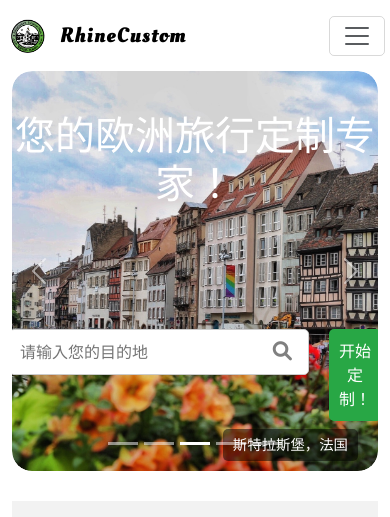
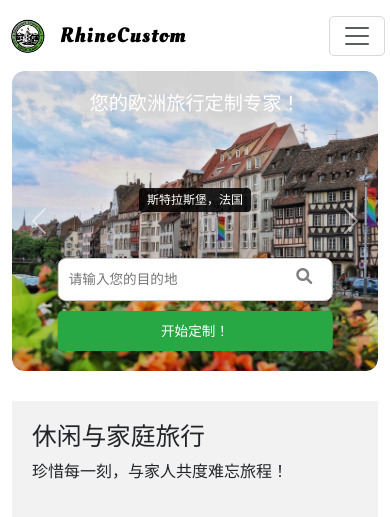
Before and after one commit to badenLu/rhinecustom_web, a React (Create React App) app in the folder frontend/: page / in a window 390 px wide. Shown: the top 517 px of the page. Built offline with nearby package versions, Linux system fonts and the light colour scheme; grey boxes are pictures that could not be loaded.

Commit message:
optimized the responsive css for the homepage

```diff
--- a/frontend/src/pages/Homepage.css
+++ b/frontend/src/pages/Homepage.css
@@ -236,3 +236,212 @@
     flex: 0 0 70%;
   }
 }
+
+/* ========== 移动端搜索栏优化 ========== */
+
+/* 小屏幕优化 (平板) */
+@media (max-width: 992px) {
+  .banner-container {
+    height: 350px;
+  }
+
+  .banner-img {
+    height: 350px;
+  }
+
+  .slogan {
+    font-size: 2rem;
+    top: 30px;
+    padding: 0 20px;
+  }
+
+  .banner-container .search-container {
+    flex-direction: column;
+    gap: 12px;
+    bottom: 30px;
+    width: 70%; /* 缩短到70% */
+    max-width: 450px; /* 限制最大宽度 */
+    left: 50%;
+    transform: translateX(-50%);
+  }
+
+  .banner-container .search-box {
+    width: 100%;
+  }
+
+  .banner-container .search-input {
+    width: 100%;
+    padding: 12px 40px 12px 12px;
+    font-size: 1rem;
+  }
+
+  .banner-container .search-icon {
+    right: 10px;
+    padding: 12px;
+  }
+
+  .customization-button {
+    width: 100%;
+    padding: 12px;
+    font-size: 1rem;
+  }
+
+  /* 地点文字调整 - 标题和搜索栏之间 */
+  .image-caption {
+    font-size: 0.9rem;
+    position: absolute;
+    bottom: auto;
+    top: 50%; /* 垂直居中位置 */
+    left: 50%;
+    right: auto;
+    transform: translate(-50%, -50%); /* 完全居中 */
+    padding: 6px 15px;
+    background-color: rgba(0, 0, 0, 0.85); /* 增加不透明度 */
+    border-radius: 6px;
+    white-space: nowrap;
+    max-width: 80%;
+    overflow: hidden;
+    text-overflow: ellipsis;
+    z-index: 5; /* 确保在上层 */
+  }
+}
+
+/* 手机屏幕优化 */
+@media (max-width: 768px) {
+  .banner-container {
+    height: 320px;
+    border-radius: 15px;
+  }
+
+  .banner-img {
+    height: 320px;
+    border-radius: 15px;
+  }
+
+  .slogan {
+    font-size: 1.6rem;
+    top: 25px;
+    padding: 0 15px;
+    line-height: 1.3;
+  }
+
+  .banner-container .search-container {
+    bottom: 25px;
+    gap: 10px;
+    width: 65%; /* 进一步缩短 */
+    max-width: 400px;
+  }
+
+  .banner-container .search-input {
+    padding: 11px 40px 11px 11px;
+    font-size: 0.95rem;
+  }
+
+  .customization-button {
+    padding: 11px;
+    font-size: 0.95rem;
+  }
+
+  /* 地点文字 - 标题和搜索栏之间 */
+  .image-caption {
+    font-size: 0.85rem;
+    top: 48%;
+    left: 50%;
+    right: auto;
+    transform: translate(-50%, -50%);
+    padding: 5px 12px;
+    background-color: rgba(0, 0, 0, 0.85);
+    max-width: 75%;
+    white-space: nowrap;
+    overflow: hidden;
+    text-overflow: ellipsis;
+    border-radius: 5px;
+  }
+}
+
+/* 小手机屏幕 */
+@media (max-width: 576px) {
+  .banner-container {
+    height: 300px;
+    border-radius: 12px;
+  }
+
+  .banner-img {
+    height: 300px;
+    border-radius: 12px;
+  }
+
+  .slogan {
+    font-size: 1.4rem;
+    top: 20px;
+    padding: 0 10px;
+  }
+
+  .banner-container .search-container {
+    bottom: 20px;
+    gap: 10px;
+    width: 60%; /* 保持合适的宽度 */
+    max-width: 350px;
+  }
+
+  .banner-container .search-input {
+    padding: 10px 38px 10px 10px;
+    font-size: 0.9rem;
+    border-radius: 8px;
+  }
+
+  .banner-container .search-icon {
+    font-size: 1rem;
+    padding: 10px;
+  }
+
+  .customization-button {
+    padding: 10px;
+    font-size: 0.9rem;
+    border-radius: 8px;
+  }
+
+  /* 地点文字 - 标题和搜索栏之间 */
+  .image-caption {
+    font-size: 0.8rem;
+    top: 45%;
+    left: 50%;
+    right: auto;
+    transform: translate(-50%, -50%);
+    padding: 4px 10px;
+    background-color: rgba(0, 0, 0, 0.5);
+    max-width: 70%;
+    border-radius: 4px;
+  }
+}
+
+/* 超小手机屏幕 */
+@media (max-width: 400px) {
+  .slogan {
+    font-size: 1.2rem;
+  }
+
+  .banner-container .search-container {
+    width: 75%; /* 稍微放宽一点 */
+  }
+
+  .banner-container .search-input {
+    font-size: 0.85rem;
+  }
+
+  .customization-button {
+    font-size: 0.85rem;
+  }
+
+  .image-caption {
+    font-size: 0.75rem;
+    top: 43%;
+    left: 50%;
+    right: auto;
+    transform: translate(-50%, -50%);
+    padding: 3px 8px;
+    background-color: rgba(0, 0, 0, 0.85);
+    max-width: 65%;
+    border-radius: 4px;
+  }
+}
```
